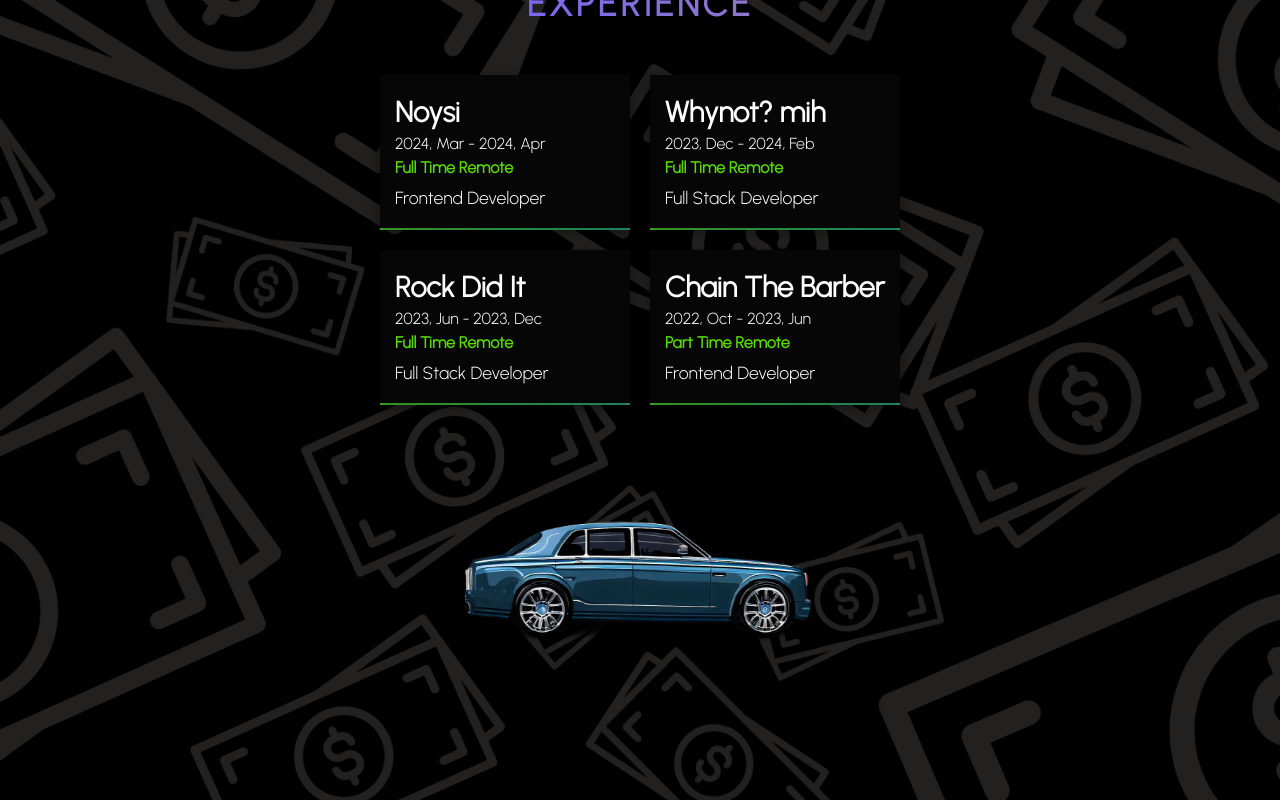
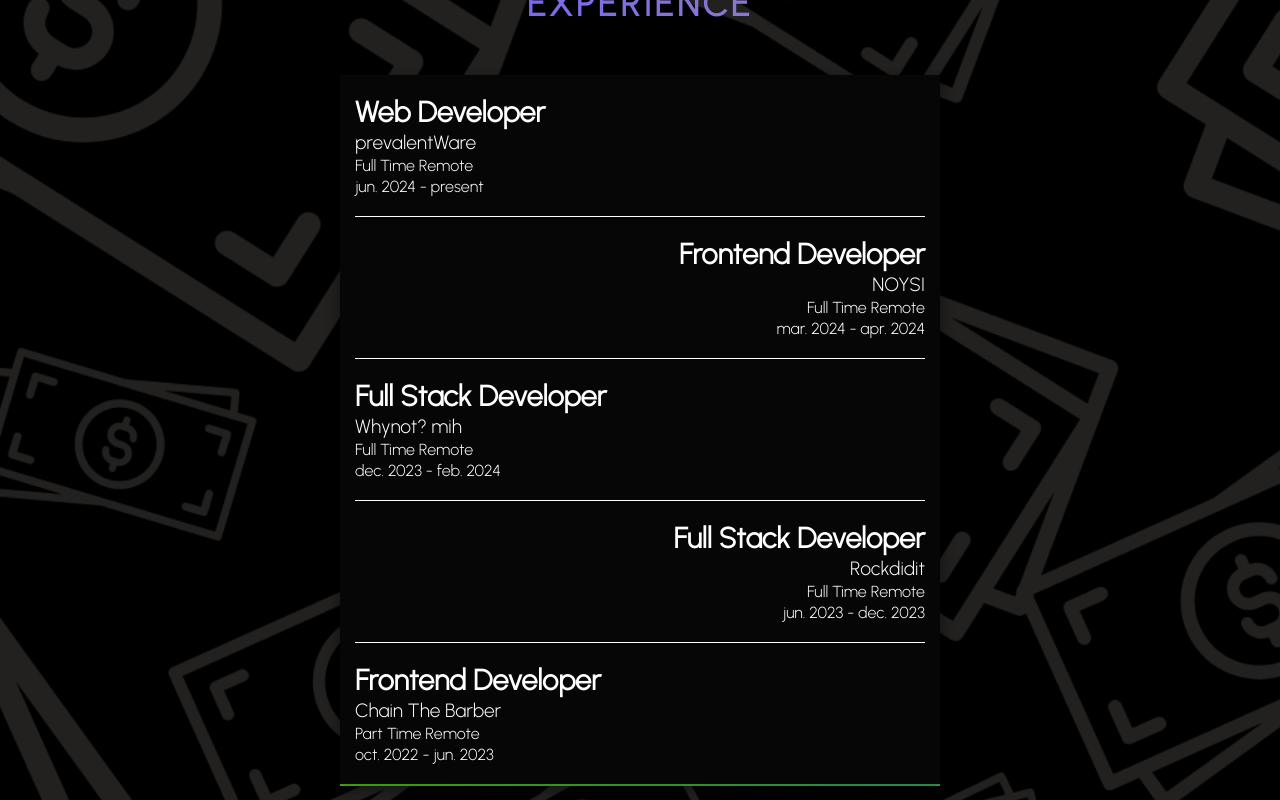
Before and after one commit to Neider28/portfolio-neider-silva, a Next.js app: page / in a window 1280 px wide. Shown: the part 2100-2900 px from the top of the page. Built offline with nearby package versions, Linux system fonts and the light colour scheme.

Commit message:
Update UI experience

```diff
--- a/src/components/Experience.tsx
+++ b/src/components/Experience.tsx
@@ -1,6 +1,7 @@
 "use client"
 import Image from 'next/image'
 import { Fade } from 'react-awesome-reveal'
+import { Icon } from '@iconify/react'
 import rolls_royce from '@/assets/experience/rolls-royce-3.png'
 import styles from '@/css/Experience.module.css'
 
@@ -10,35 +11,37 @@
       <h2>Experience</h2>
       <div className={styles.experience_container_content}>
         <article className={styles.experience_card}>
-          <div>
-            <h3>Noysi</h3>
-            <span>2024, Mar - 2024, Apr</span>
-            <span>Full Time Remote</span>
-            <p>Frontend Developer</p>
-          </div>
-        </article>
-        <article className={styles.experience_card}>
-          <div>
-            <h3>Whynot? mih</h3>
-            <span>2023, Dec - 2024, Feb</span>
-            <span>Full Time Remote</span>
-            <p>Full Stack Developer</p>
-          </div>
-        </article>
-        <article className={styles.experience_card}>
-          <div>
-            <h3>Rock Did It</h3>
-            <span>2023, Jun - 2023, Dec</span>
-            <span>Full Time Remote</span>
-            <p>Full Stack Developer</p>
-          </div>
-        </article>
-        <article className={styles.experience_card}>
-          <div>
-            <h3>Chain The Barber</h3>
-            <span>2022, Oct - 2023, Jun</span>
-            <span>Part Time Remote</span>
-            <p>Frontend Developer</p>
+          <div className={styles.experience_card_content}>
+            <div className={styles.experience_card_item}>
+              <span className={styles.span_position}>Web Developer</span>
+              <span className={styles.span_company}>prevalentWare</span>
+              <span className={styles.span_type}>Full Time Remote</span>
+              <span className={styles.span_time}>jun. 2024 - present</span>
+            </div>
+            <div className={styles.experience_card_item}>
+              <span className={styles.span_position}>Frontend Developer</span>
+              <span className={styles.span_company}>NOYSI</span>
+              <span className={styles.span_type}>Full Time Remote</span>
+              <span className={styles.span_time}>mar. 2024 - apr. 2024</span>
+            </div>
+            <div className={styles.experience_card_item}>
+              <span className={styles.span_position}>Full Stack Developer</span>
+              <span className={styles.span_company}>Whynot? mih</span>
+              <span className={styles.span_type}>Full Time Remote</span>
+              <span className={styles.span_time}>dec. 2023 - feb. 2024</span>
+            </div>
+            <div className={styles.experience_card_item}>
+              <span className={styles.span_position}>Full Stack Developer</span>
+              <span className={styles.span_company}>Rockdidit</span>
+              <span className={styles.span_type}>Full Time Remote</span>
+              <span className={styles.span_time}>jun. 2023 - dec. 2023</span>
+            </div>
+            <div className={styles.experience_card_item}>
+              <span className={styles.span_position}>Frontend Developer</span>
+              <span className={styles.span_company}>Chain The Barber</span>
+              <span className={styles.span_type}>Part Time Remote</span>
+              <span className={styles.span_time}>oct. 2022 - jun. 2023</span>
+            </div>
           </div>
         </article>
       </div>
--- a/src/css/Experience.module.css
+++ b/src/css/Experience.module.css
@@ -10,6 +10,7 @@
 }
 
 .experience_container_content {
+  width: 100%;
   display: flex;
   margin-top: 50px;
   gap: 30px;
@@ -37,9 +38,9 @@
   }
 }
 
-.experience_card div {
+.experience_card .experience_card_content {
   width: 100%;
-  height: 100%;
+  height: auto;
   padding: 20px 15px;
   display: flex;
   flex-direction: column;
@@ -47,20 +48,51 @@
   box-shadow: var(--shadow-high);
 }
 
-.experience_card span {
-  font-size: var(--font-size-small);
-  color: var(--color-light);
-  margin-top: 5px;
+.experience_card_item {
+  width: 100%;
+  height: auto;
+  padding-top: 20px;
+  padding-bottom: 20px;
+  display: flex;
+  flex-direction: column;
+  gap: 2px;
+  border-bottom: 1px solid var(--color-light);
 }
 
-.experience_card span:nth-child(3) {
-  color: var(--color-secondary);
-  font-weight: 600;
+.experience_card_item:nth-child(even) span {
+  text-align: end;
 }
 
-.experience_card div p {
-  font-size: var(--font-size-p-1);
-  margin-top: 10px;
+.experience_card_item:first-child {
+  padding-top: 0;
+}
+
+.experience_card_item:last-child {
+  padding-bottom: 0;
+  border-bottom: none;
+}
+
+.experience_card_item .span_position {
+  font-size: var(--font-size-h3-1);
+  font-weight: 600;
+  color: var(--color-light);
+}
+
+.experience_card_item .span_company {
+  font-size: var(--font-size-p-2);
+  font-weight: 500;
+  color: var(--color-light);
+}
+
+.experience_card_item .span_type {
+  font-size: var(--font-size-small);
+  font-weight: 500;
+  color: var(--color-light);
+}
+
+.experience_card_item .span_time {
+  font-size: var(--font-size-small);
+  font-weight: 500;
   color: var(--color-light);
 }
 
@@ -73,7 +105,7 @@
 
 @media (min-width: 700px) {
   .experience_card {
-    width: 250px;
+    width: 50%;
   }
 
   .experience_container_image {
@@ -82,13 +114,8 @@
   }
 }
 
-@media (min-width: 768px) {
-  .experience_container_content {
-    width: 540px;
-    margin: 0 auto;
-    margin-top: 50px;
-    flex-direction: row;
-    flex-wrap: wrap;
-    gap: 20px;
+@media (min-width: 1024px) {
+  .experience_card {
+    width: 600px;
   }
 }
```
